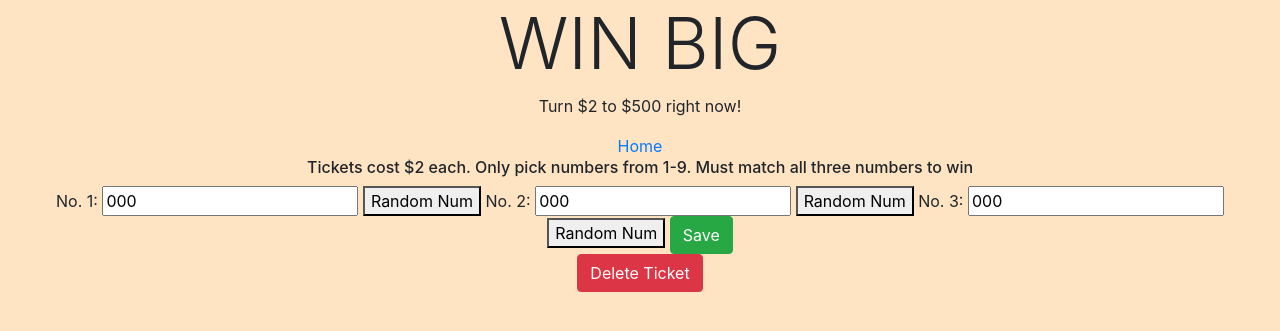
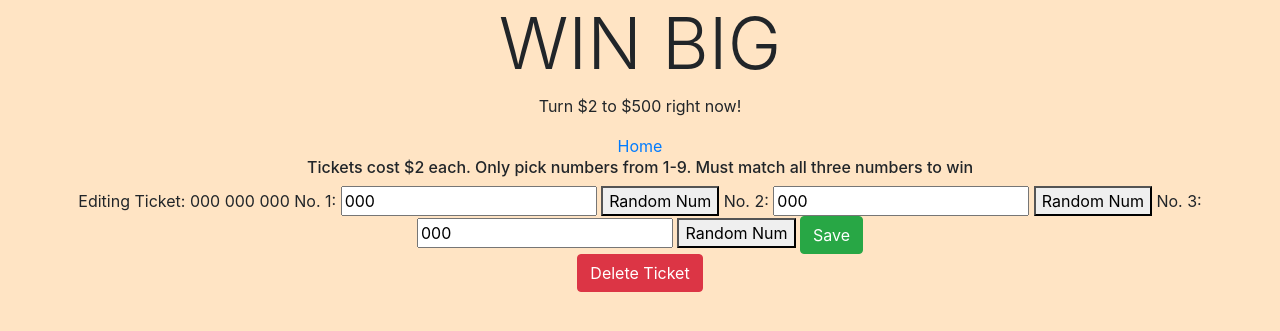
Before and after one commit to caocmai/Win-Big, a Flask app: template templates/edit_ticket.html in a window 1280 px wide. Shown: the top 331 px of the page. Run offline with Flask 2, Linux system fonts and the light colour scheme; the template is opened without the code that fills it: most values are stand-ins (such as "Sample title", 1, 10 or a date in 2020); some libraries are stand-ins or nearby versions.

Commit message:
Added to edit page

```diff
--- a/templates/edit_ticket.html
+++ b/templates/edit_ticket.html
@@ -3,6 +3,7 @@
 {% block body %}
 <form action="/tickets/{{ ticket._id }}", method="POST">
 {% include "partials/rules.html" %}
+    Editing Ticket: {{ ticket.number1 }} {{ ticket.number2 }} {{ ticket.number3 }}
 {% include "partials/getting_nums.html" %}
 <button class="btn btn-success" type="submit">Save</button>
 </form>
```
